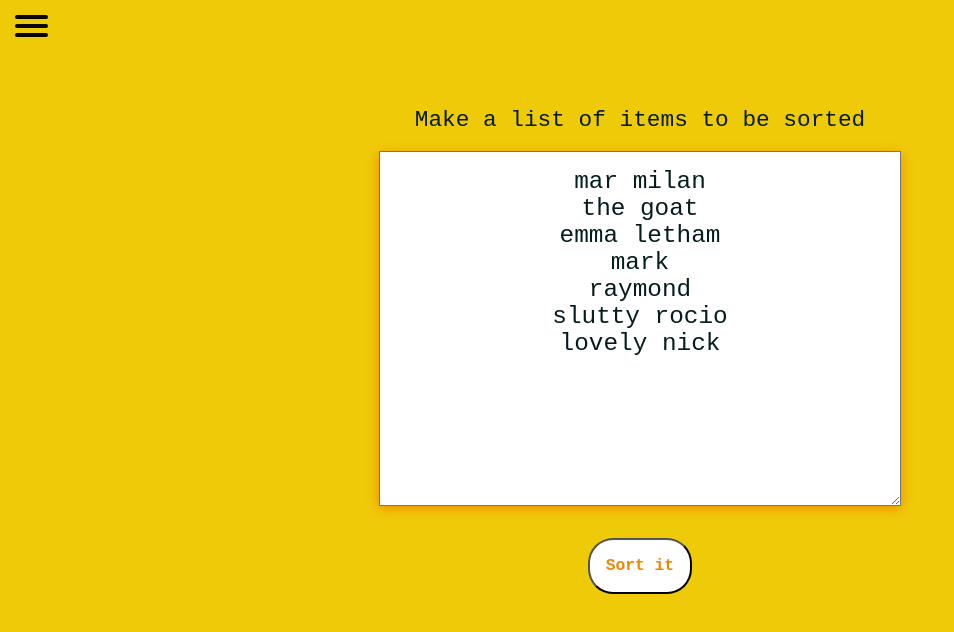
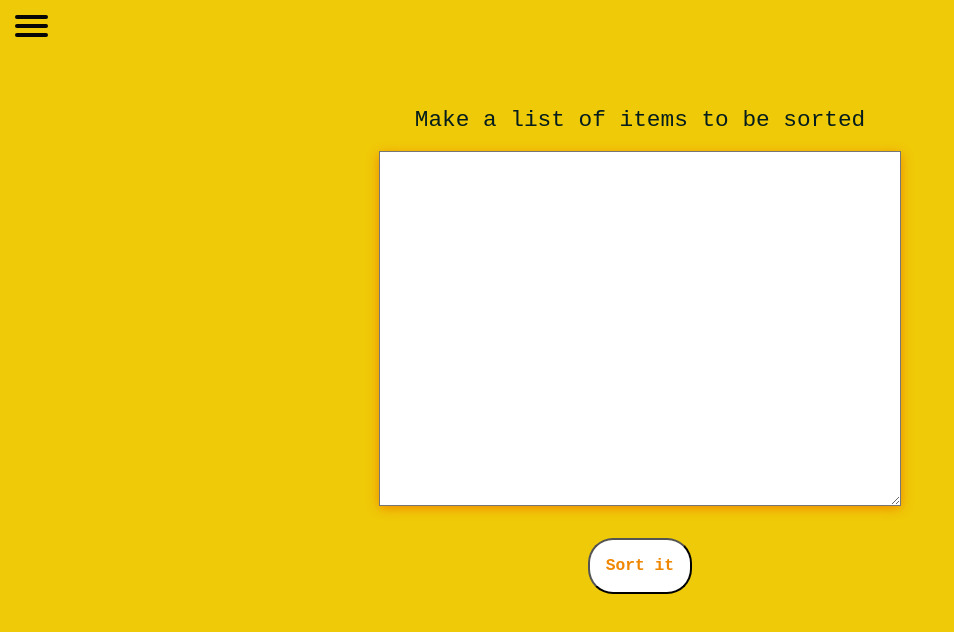
Before and after one commit to emma-craig/APPriori, a website: page list.html in a window 1280 px wide. Shown: the whole page, without its empty margins (0-954 px from the left). Drawn offline with nearby package versions, Linux system fonts and the light colour scheme; a web font is replaced by a local one.

Commit message:
empty list

```diff
--- a/list.html
+++ b/list.html
@@ -48,13 +48,7 @@
         <br>
 
         <textarea id="items" class="flex-column textarea">
-mar milan
-the goat
-emma letham
-mark
-raymond
-slutty rocio
-lovely nick
+
                     </textarea
         >
 
```
